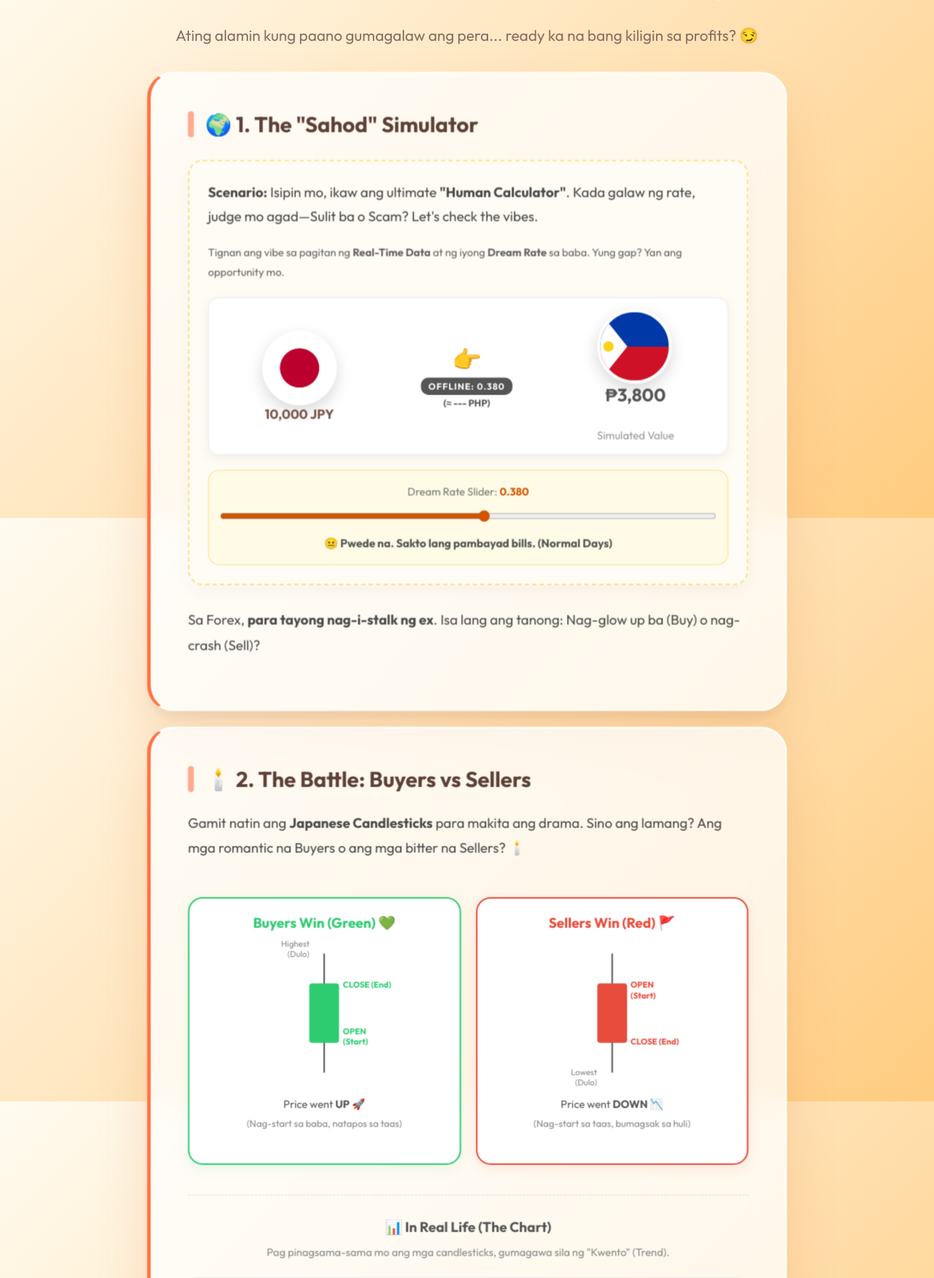
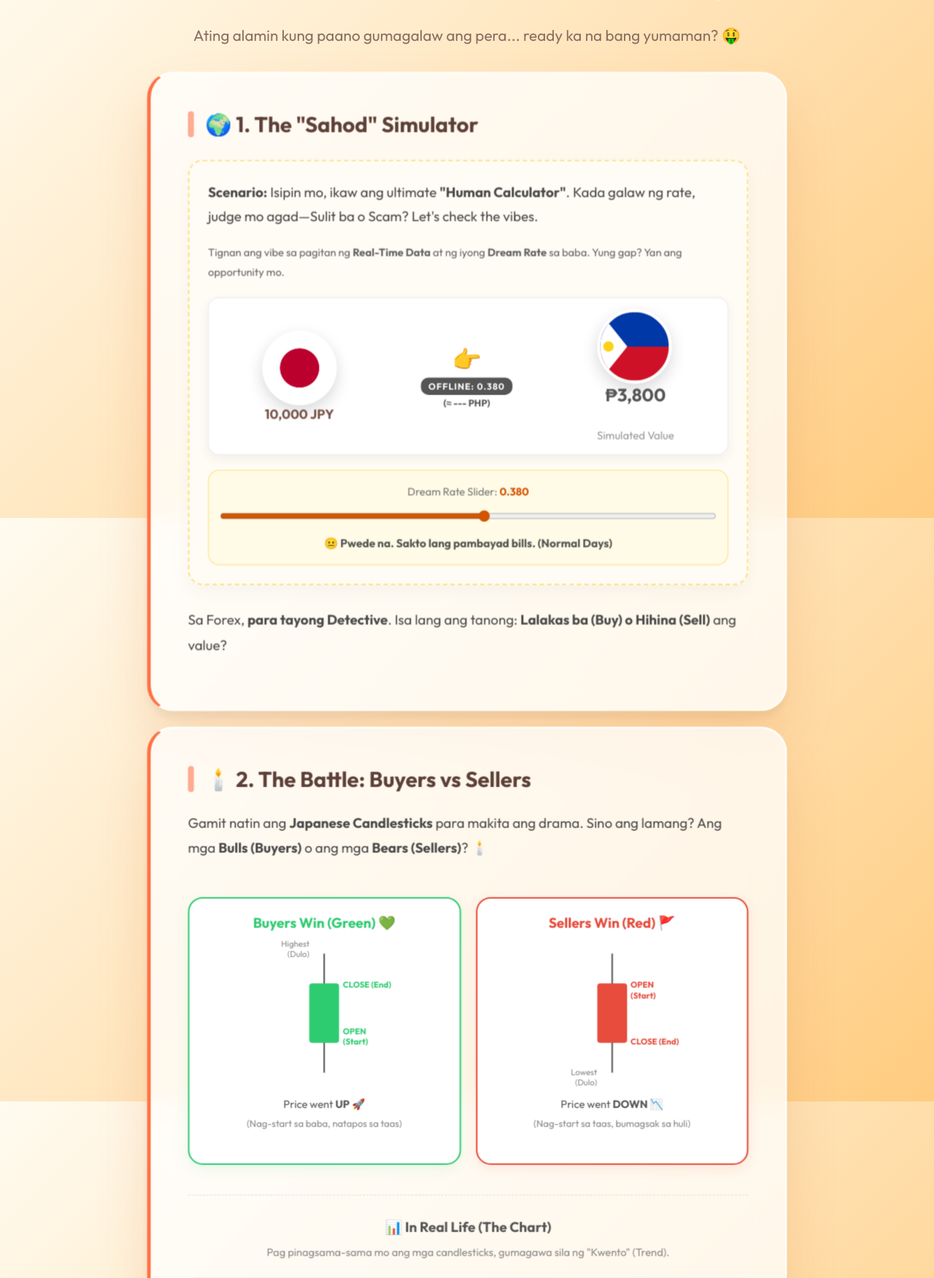
Before and after one commit to josrp172/forex-app, a Flask app: page /riri_x7z9q/chapter1.html in a window 1280 px wide. Shown: the part 90-1842 px from the top of the page at 73% size. Run offline with Flask 3, Linux system fonts and the light colour scheme.

Commit message:
Refine Chapter 1 content: Remove romantic references

```diff
--- a/templates/chapter1.html
+++ b/templates/chapter1.html
@@ -496,8 +496,8 @@
 
         <!-- Intro Text replaced below header -->
         <div style="text-align: center; margin-bottom: 40px;">
-            <p class="subtitle" style="margin:0;">Ating alamin kung paano gumagalaw ang pera... ready ka na bang kiligin
-                sa profits? 😏</p>
+            <p class="subtitle" style="margin:0;">Ating alamin kung paano gumagalaw ang pera... ready ka na bang
+                yumaman? 🤑</p>
         </div>
 
         <!-- Section 1: The Scenario (Interactive Simulator) -->
@@ -559,15 +559,16 @@
                 </div>
             </div>
 
-            <p>Sa Forex, <strong>para tayong nag-i-stalk ng ex</strong>. Isa lang ang tanong: Nag-glow up ba (Buy) o
-                nag-crash (Sell)?</p>
+            <p>Sa Forex, <strong>para tayong Detective</strong>. Isa lang ang tanong: <strong>Lalakas ba (Buy) o Hihina
+                    (Sell)</strong> ang value?</p>
         </div>
 
         <!-- Section 2: Reading Price (Candlesticks) -->
         <div class="section-card">
             <h2>🕯️ 2. The Battle: Buyers vs Sellers</h2>
             <p>Gamit natin ang <strong>Japanese Candlesticks</strong> para makita ang drama. Sino ang lamang? Ang mga
-                romantic na Buyers o ang mga bitter na Sellers? 🕯️</p>
+                <strong>Bulls (Buyers)</strong> o ang mga <strong>Bears (Sellers)</strong>? 🕯️
+            </p>
 
             <div style="display: flex; flex-wrap: wrap; gap: 20px; justify-content: center; margin-top: 50px;">
 
```
